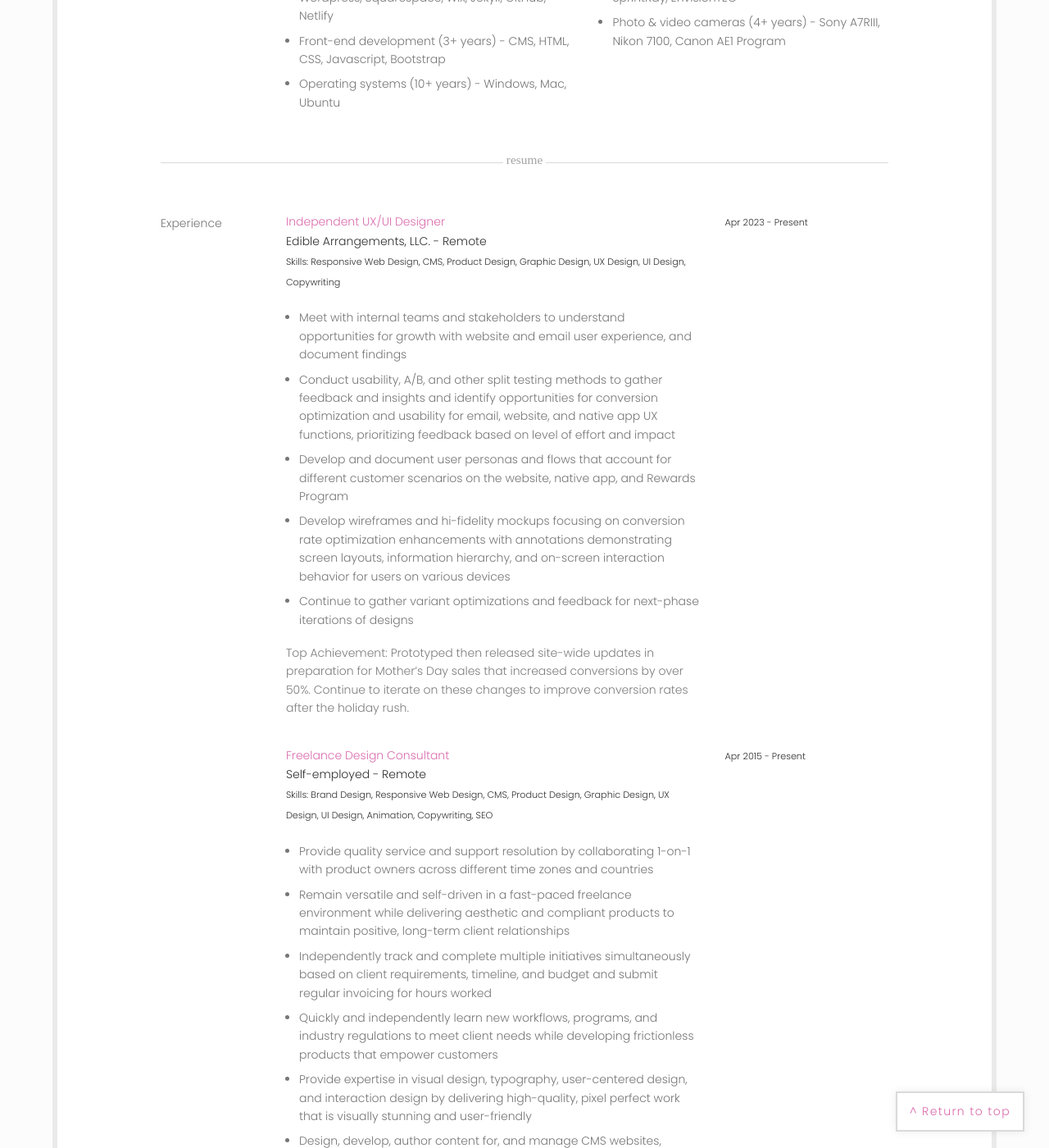
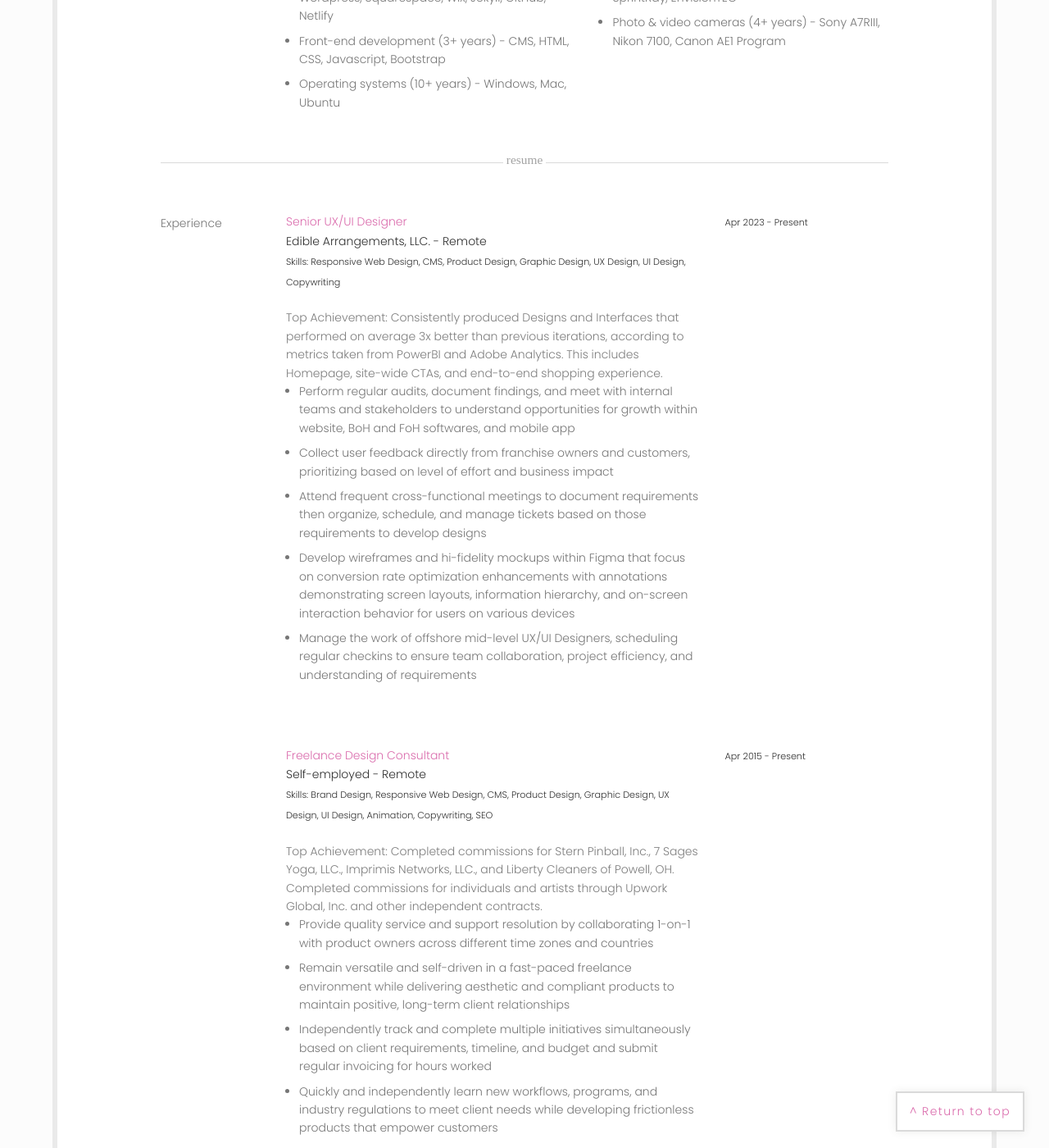
Before and after one commit to Kaedurr/portfolio, a Jekyll site: the page built from resume.html, in a window 1280 px wide and 1400 px high, scrolled down 1900 px. Shown: the whole window at 82% size. Built offline with Jekyll 4.4.1, drawn with Linux system fonts in a browser that asks for light colours; some web fonts are replaced; some of the changed text lies outside the part shown.

Commit message:
Updated Resume
Replaced resume .PDF file to reflect updates to most recent position and add better highlights to skill bars. Updated online resume page to reflect updates to most recent position and moved "Top Achievement" above each bulleted list.

```diff
--- a/resume.html
+++ b/resume.html
@@ -31,7 +31,7 @@ categories: Kate Durr, Resume
 			    </div><!-- /row -->
 
 					<div class="text-center">
-               	<a href="img/Kate Durr - Resume - 2023 May.pdf" class="home-btn btn" target="_blank" rel="noopener noreferrer nofollow">Download resume</a>
+               	<a href="img/Kate Durr - Resume - 2024 May.pdf" class="home-btn btn" target="_blank" rel="noopener noreferrer nofollow">Download resume</a>
          		</div>
 	            <br>
 	            <div class="line-symbol"></div>
@@ -138,7 +138,7 @@ categories: Kate Durr, Resume
 			        </div>
 
 			        <div class="col-md-7">
-			        		<p><span class="e-heading">Independent UX/UI Designer</span><br/>
+			        		<p><span class="e-heading">Senior UX/UI Designer</span><br/>
 				      	Edible Arrangements, LLC. - Remote<br/>
 				      	<span class="date">Skills: Responsive Web Design, CMS, Product Design, Graphic Design, UX Design, UI Design, Copywriting</span><br/>
 				     		</p>
@@ -148,16 +148,16 @@ categories: Kate Durr, Resume
 			        </div>
 				     <div class="col-md-7 col-md-offset-2">
 				     <span class="more">
+				     		Top Achievement: Consistently produced Designs and Interfaces that performed on average 3x better than previous iterations, according to metrics taken from PowerBI and Adobe Analytics. This includes Homepage, site-wide CTAs, and end-to-end shopping experience.
+				     </span>
+				     <span class="more">
 				     	<ul class="resume-list">
-				     		<li>Meet with internal teams and stakeholders to understand opportunities for growth with website and email user experience, and document findings
-							<li>Conduct usability, A/B, and other split testing methods to gather feedback and insights and identify opportunities for conversion optimization and usability for email, website, and native app UX functions, prioritizing feedback based on level of effort and impact</li>
-							<li>Develop and document user personas and flows that account for different customer scenarios on the website, native app, and Rewards Program</li>
-							<li>Develop wireframes and hi-fidelity mockups focusing on conversion rate optimization enhancements with annotations demonstrating screen layouts, information hierarchy, and on-screen interaction behavior for users on various devices</li>
-							<li>Continue to gather variant optimizations and feedback for next-phase iterations of designs</li>
-				     	</ul></span>
-				     	<span class="more">
-				     		Top Achievement: Prototyped then released site-wide updates in preparation for Mother’s Day sales that increased conversions by over 50%. Continue to iterate on these changes to improve conversion rates after the holiday rush.
-				     	</span><br/><br/>
+				     		<li>Perform regular audits, document findings, and meet with internal teams and stakeholders to understand opportunities for growth within website, BoH and FoH softwares, and mobile app</li>
+							<li>Collect user feedback directly from franchise owners and customers, prioritizing based on level of effort and business impact</li>
+							<li>Attend frequent cross-functional meetings to document requirements then organize, schedule, and manage tickets based on those requirements to develop designs</li>
+							<li>Develop wireframes and hi-fidelity mockups within Figma that focus on conversion rate optimization enhancements with annotations demonstrating screen layouts, information hierarchy, and on-screen interaction behavior for users on various devices</li>
+							<li>Manage the work of offshore mid-level UX/UI Designers, scheduling regular checkins to ensure team collaboration, project efficiency, and understanding of requirements</li>
+				     	</ul></span><br/><br/>
 			        </div>
 
 			        <div class="col-md-7 col-md-offset-2">
@@ -171,6 +171,9 @@ categories: Kate Durr, Resume
 			        </div>
 				     <div class="col-md-7 col-md-offset-2">
 				     <span class="more">
+				     		Top Achievement: Completed commissions for Stern Pinball, Inc., 7 Sages Yoga, LLC., Imprimis Networks, LLC., and Liberty Cleaners of Powell, OH. Completed commissions for individuals and artists through Upwork Global, Inc. and other independent contracts.
+				     </span>
+				     <span class="more">
 				     	<ul class="resume-list">
 				     		<li>Provide quality service and support resolution by collaborating 1-on-1 with product owners across different time zones and countries</li>
 				     		<li>Remain versatile and self-driven in a fast-paced freelance environment while delivering aesthetic and compliant products to maintain positive, long-term client relationships</li>
@@ -179,10 +182,7 @@ categories: Kate Durr, Resume
 				     		<li>Provide expertise in visual design, typography, user-centered design, and interaction design by delivering high-quality, pixel perfect work that is visually stunning and user-friendly</li>
 				     		<li>Design, develop, author content for, and manage CMS websites, including establishing and testing server functionality and security settings, then train owners to maintain sites independently as needed</li>
 				     		<li>Create original assets for new brands or repair existing brand materials, and complete tasks including logo and brand design, print and digital advertising, social media management, website design and management, typography, iconography, and motion graphics design</li>
-				     	</ul></span>
-				     	<span class="more">
-				     		Top Achievement: Completed commissions for Stern Pinball, Inc., 7 Sages Yoga, LLC., Imprimis Networks, LLC., and Liberty Cleaners of Powell, OH. Completed commissions for individuals and artists through Upwork Global, Inc. and other independent contracts.
-				     	</span><br/><br/>
+				     	</ul></span><br/><br/>
 			        </div>
 
 			        <div class="col-md-7 col-md-offset-2">
@@ -196,16 +196,16 @@ categories: Kate Durr, Resume
 			        </div>
 			        <div class="col-md-7 col-md-offset-2">
 				     <span class="more">
+				     		Top Achievement: Designed and delivered marketing collateral for a tradeshow booth in less than 2 weeks. This included a set of 4 20 second animations created in After Effects, responsive web landing page with sign up form, print flyer, branded tablecloth, and standing banner.
+				     </span>
+				     <span class="more">
 				     	<ul class="resume-list">
 				     		<li>Collaborated with copywriters, developers, and department creatives in cross-functional brainstorming sessions to enhance existing processes and tools</li>
 							<li>Conducted empathetic user research, user testing, and journey mapping and presented results to product and engineering teams for review and feedback</li>
 							<li>Championed consumer-first experiences, innovative design practices, and practical, iterative releases while developing top-notch products as part of the high-functioning design system</li>
 							<li>Designed a wide range of wireframes and high-fidelity final products including landing pages, search workflows, intuitive UI, infographic animations, and interactive components that aligned with the larger design organization using Figma and the Adobe Creative Cloud</li>
 							<li>Maintained high design standards and provided clear, detailed annotations that effectively described design functionality to stakeholders and developers and established effective storytelling and messaging that increased user retention</li>
-				     	</ul></span>
-				     	<span class="more">
-				     		Top Achievement: Designed and delivered marketing collateral for a tradeshow booth in less than 2 weeks. This included a set of 4 20 second animations created in After Effects, responsive web landing page with sign up form, print flyer, branded tablecloth, and standing banner.
-				     	</span><br/><br/>
+				     	</ul></span><br/><br/>
 			        </div>
 
 			        <div class="col-md-7 col-md-offset-2">
@@ -219,16 +219,16 @@ categories: Kate Durr, Resume
 			        </div>
 			        <div class="col-md-7 col-md-offset-2">
 				     <span class="more">
+				     		Top Achievement: Completed initiatives that became the top 3 conversion sources for the business, increasing annual profit by 60%. Designed, authored, and published a 16-page catalog reaching 240,000 households. Designed and developed a 63-page responsive Wordpress website in under 8 months, optimizing for better UX, SEO, and page speed.
+				     </span>
+				     <span class="more">
 				     	<ul class="resume-list">
 				     		<li>Transformed broad, conceptual ideas into scalable products including interactive web landing pages, digital and print advertisements, social media content, and secure patient forms</li>
 							<li>Managed a wide variety of projects simultaneously while remaining flexible through multiple revisions and maintaining high attention to detail</li>
 							<li>Established design system standards, creating cohesion to solidify brand recognition across multiple print and digital platforms, that increased brand awareness and customer loyalty</li>
 							<li>Prototyped, designed, and released various products, planning and organizing short-term and long-term solutions to overarching goals while maintaining 5-star, luxury brand standards</li>
 							<li>Advocated for user needs, providing context and rationale to the business owner through quantitative data gathering to most effectively serve users through clear product design</li>
-				     	</ul></span>
-				     	<span class="more">
-				     		Top Achievement: Completed initiatives that became the top 3 conversion sources for the business, increasing annual profit by 60%. Designed, authored, and published a 16-page catalog reaching 240,000 households. Designed and developed a 63-page responsive Wordpress website in under 8 months, optimizing for better UX, SEO, and page speed.
-				     	</span><br/><br/>
+				     	</ul></span><br/><br/>
 			        </div>
 
 			        <div class="col-md-7 col-md-offset-2">
@@ -242,16 +242,16 @@ categories: Kate Durr, Resume
 			        </div>
 			        <div class="col-md-7 col-md-offset-2">
 				     <span class="more">
+				     		Top Achievement: Worked as the only designer on a multi-million dollar ecommerce website redesign project for the Cardinal Health Market B2B platform containing over 100,000 medical products. Designed the new responsive website from workflows as old as 1999 using Adobe Photoshop, Zeplin, and AEM as part of an Agile scrum workflow.
+				     </span>
+				     <span class="more">
 				     	<ul class="resume-list">
 				     		<li>Provided visual direction and ensured the execution of creative projects met high standards by collaborating closely with on-shore and off-shore frontend and backend development teams</li>
 				     		<li>Frequently led constructive design reviews, presenting wireframes and high-fidelity mockups to end users, stakeholders, and product managers at each step in the iterative process</li>
 				     		<li>Discovered solutions and validated them thoughtfully through user research and user testing, then conceptualized and created wireframes and final products for multiple projects at a time</li>
 				     		<li>Maintained pixel-perfect standards through multiple revisions of web products like landing pages, product pages, UI and marketing elements, templates, and interactive components containing between 100 to 1,500 design assets apiece</li>
 				     		<li>Collaborated with photography and marketing teams to establish web design functionality requirements and standard and 360 degree photography style guides, then worked with these teams to design, author, and implement targeted and segmented promotional content</li>
-				     	</ul></span>
-				     	<span class="more">
-				     		Top Achievement: Worked as the only designer on a multi-million dollar ecommerce website redesign project for the Cardinal Health Market B2B platform containing over 100,000 medical products. Designed the new responsive website from workflows as old as 1999 using Adobe Photoshop, Zeplin, and AEM as part of an Agile scrum workflow.
-				     	</span><br/><br/>
+				     	</ul></span><br/><br/>
 			        </div>
 
                  <div class="col-md-7 col-md-offset-2">
```
Also changed, not shown: 2 other files.
